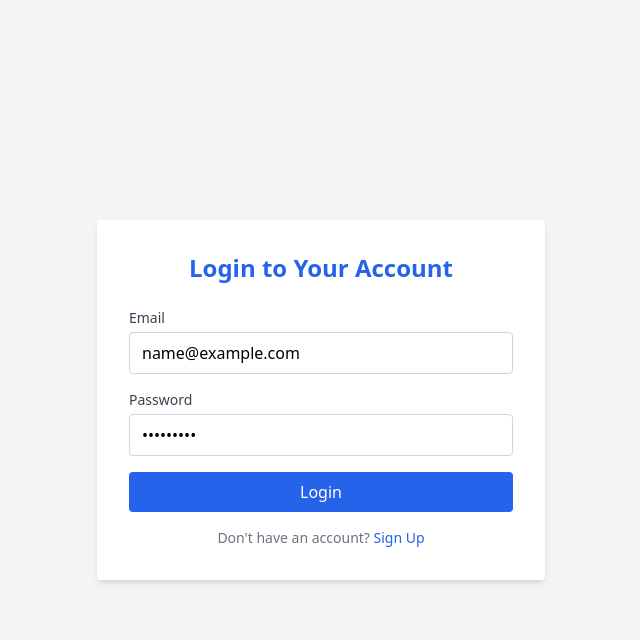
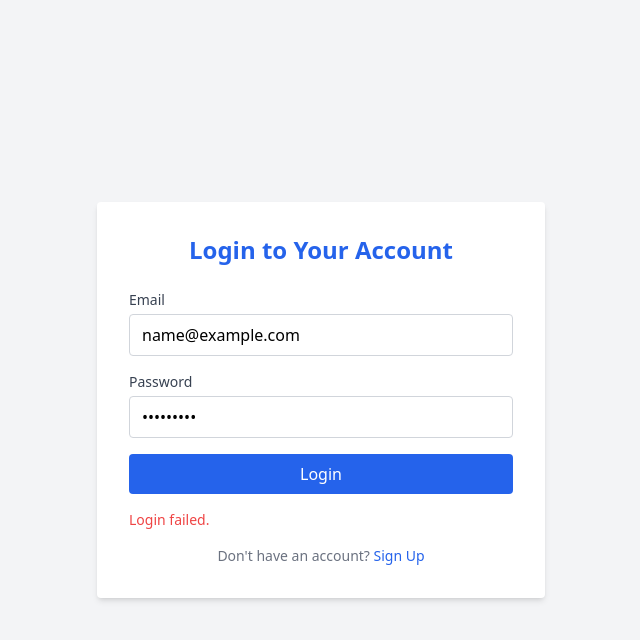
Before and after one commit to PrriyaBandita-2002/OJ-project, a React (Vite) app in the folder client/: page /login in a window 1280 px wide. Both pictures are taken after typing "name@example.com", "Sample123" into the empty fields and a click on the button "Login". Shown: the top 640 px of the page, without its empty margins (319-959 px from the left). Built offline with nearby package versions, Linux system fonts and the light colour scheme; no server answers.

Commit message:
Update Login.jsx

```diff
--- a/client/src/pages/Login.jsx
+++ b/client/src/pages/Login.jsx
@@ -5,6 +5,9 @@ import { useNavigate, Link } from "react-router-dom";
 const BASE_URL = import.meta.env.VITE_BACKEND_URL;
 const Login = () => {
   const [values, setValues] = useState({ email: "", password: "" });
+  const [loading, setLoading] = useState(false);
+const [error, setError] = useState("");
+
   const navigate = useNavigate();
 
   const handleChange = (e) => {
@@ -13,6 +16,8 @@ const Login = () => {
 
   const handleSubmit = async (e) => {
   e.preventDefault();
+        setLoading(true);
+    setError("");
   const { email, password } = values;
 
   try {
@@ -36,6 +41,10 @@ localStorage.setItem("userId", response.data.user._id);
       const decoded = jwtDecode(token);
       const role = decoded.role || decoded.user?.role;
 
+if (decoded.exp * 1000 < Date.now()) {
+  alert("Session expired.");
+  return;
+}
 
       localStorage.setItem("role", role);
 
@@ -48,7 +57,9 @@ localStorage.setItem("userId", response.data.user._id);
     }
   } catch (error) {
     console.error("Login error:", error.response?.data?.message || error.message);
-    alert(error.response?.data?.message || "Login failed.");
+    setError(error.response?.data?.message || "Login failed.");
+  } finally {
+    setLoading(false);
   }
 };
 
@@ -90,12 +101,15 @@ localStorage.setItem("userId", response.data.user._id);
             />
           </div>
 
-          <button
+         <button
             type="submit"
             className="w-full py-2 text-white transition bg-blue-600 rounded hover:bg-blue-700"
+            disabled={loading}
           >
-            Login
+            {loading ? "Logging in..." : "Login"}
           </button>
+
+          {error && <p className="text-sm text-red-500">{error}</p>}
         </form>
 
         <p className="mt-4 text-sm text-center text-gray-500">
```
